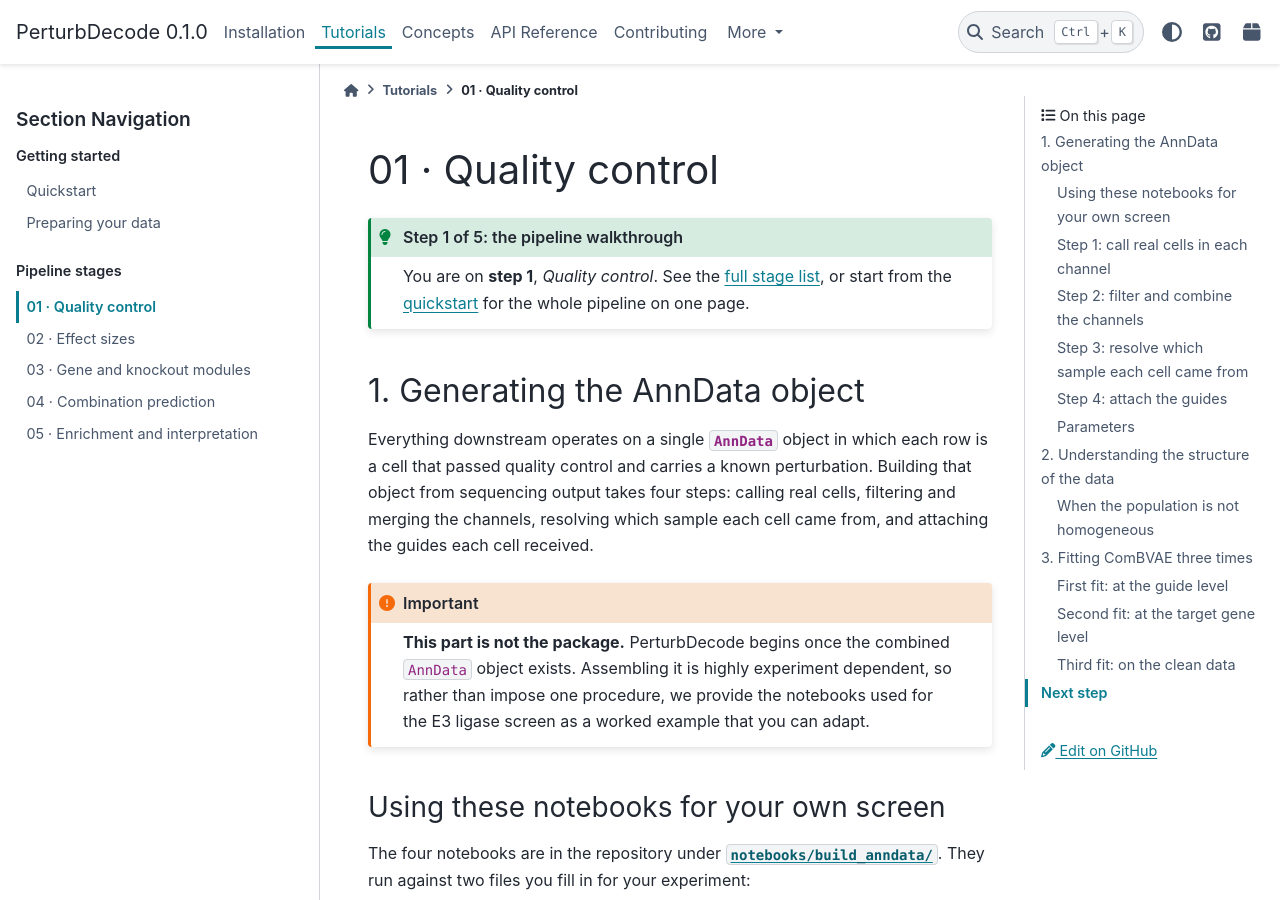
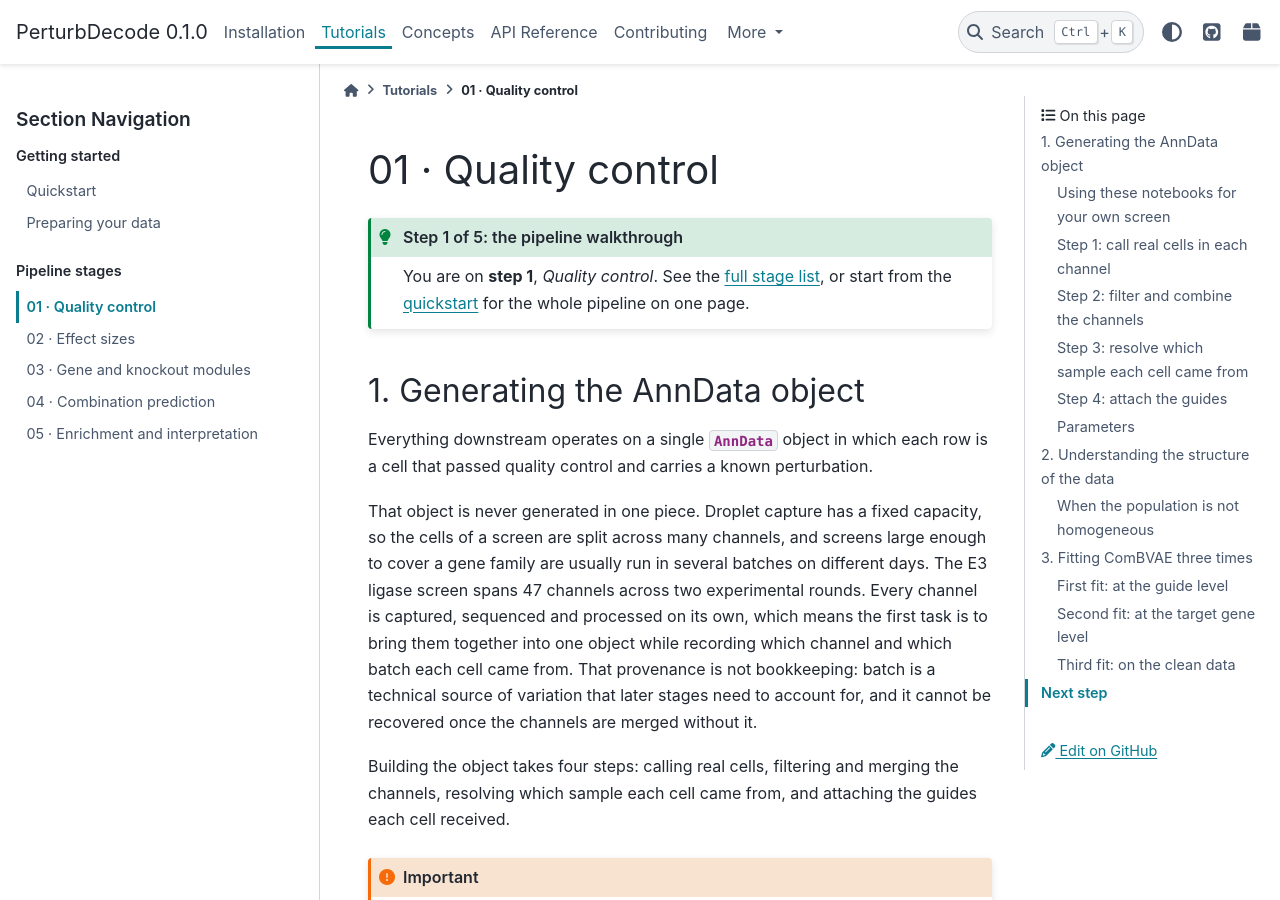
Before and after one commit to EraslanBas/PerturbDecode, a Sphinx documentation site: the page built from docs/source/tutorials/01_quality_control.md, in a window 1280 px wide and 900 px high. Built offline with Sphinx 7.4.7 and the PyData theme 0.15.4, drawn with Linux system fonts in a browser that asks for light colours.

Commit message:
Explain why channels and batches must be combined before anything else
The opening of the object-generation section jumped straight to the four steps
without saying why a screen arrives in pieces. It now states that droplet
capture has a fixed capacity, so cells are split across many channels, and that
screens large enough to cover a gene family are run in several batches on
different days, with the E3 ligase screen spanning 47 channels across two
rounds.

Also makes the point that recording channel and batch provenance during the
merge is not bookkeeping: batch is a technical source of variation later stages
must account for, and it cannot be recovered afterwards if it was not carried
through.

Co-Authored-By: Claude Opus 5 (1M context) <noreply@anthropic.com>

```diff
--- a/docs/source/tutorials/01_quality_control.md
+++ b/docs/source/tutorials/01_quality_control.md
@@ -9,9 +9,21 @@ You are on **step 1**, *Quality control*. See the [full stage list](index.md), o
 
 Everything downstream operates on a single {class}`~anndata.AnnData` object in
 which each row is a cell that passed quality control and carries a known
-perturbation. Building that object from sequencing output takes four steps:
-calling real cells, filtering and merging the channels, resolving which sample
-each cell came from, and attaching the guides each cell received.
+perturbation.
+
+That object is never generated in one piece. Droplet capture has a fixed
+capacity, so the cells of a screen are split across many channels, and screens
+large enough to cover a gene family are usually run in several batches on
+different days. The E3 ligase screen spans 47 channels across two experimental
+rounds. Every channel is captured, sequenced and processed on its own, which
+means the first task is to bring them together into one object while recording
+which channel and which batch each cell came from. That provenance is not
+bookkeeping: batch is a technical source of variation that later stages need to
+account for, and it cannot be recovered once the channels are merged without it.
+
+Building the object takes four steps: calling real cells, filtering and merging
+the channels, resolving which sample each cell came from, and attaching the
+guides each cell received.
 
 :::{important}
 **This part is not the package.** PerturbDecode begins once the combined
```
